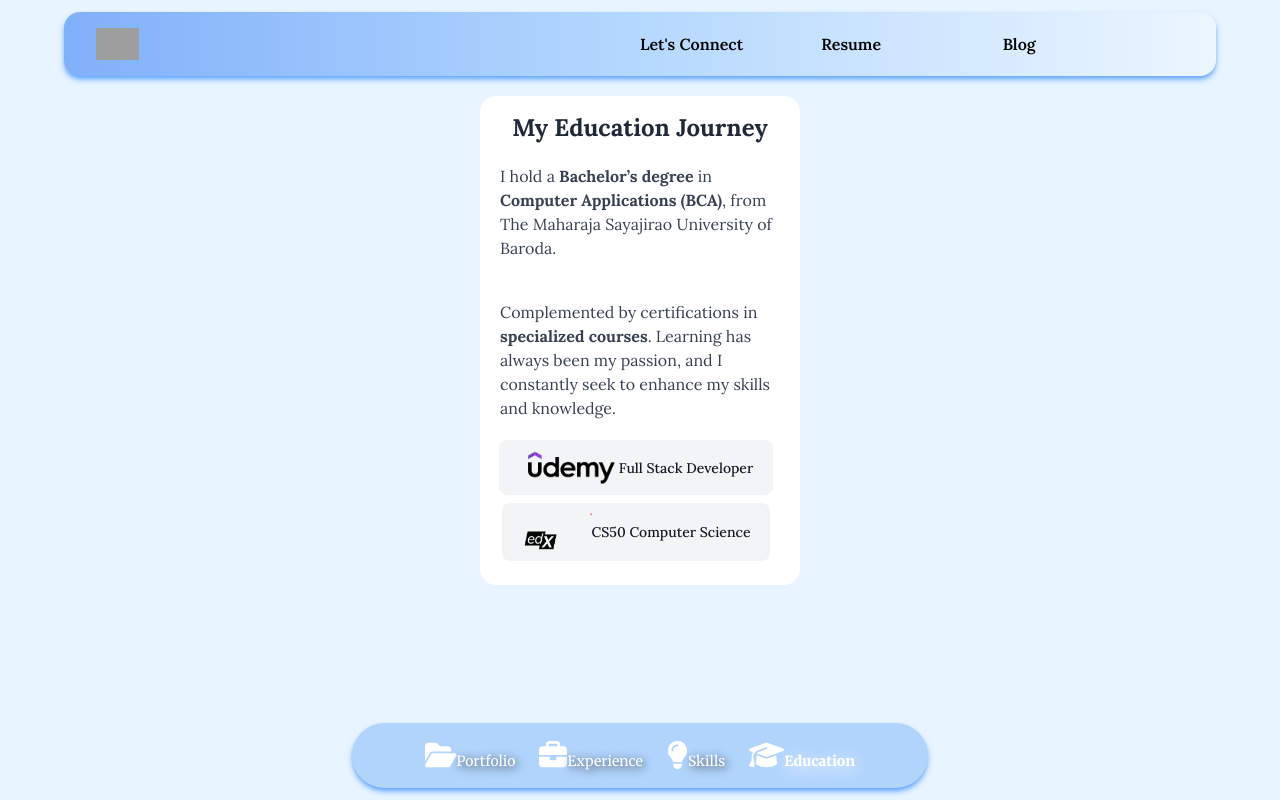
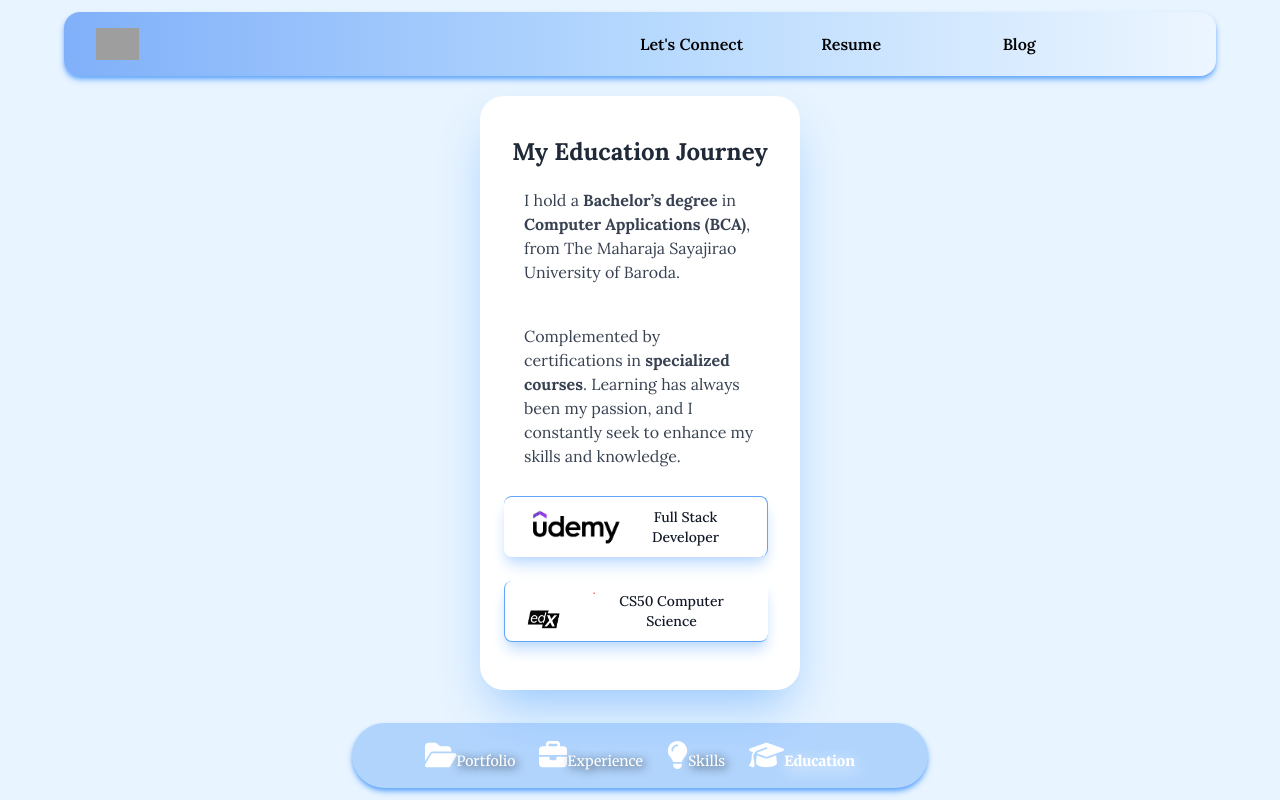
Before and after one commit to chaudhary-rishabh/rishabhc.in, a Next.js app: page /education in a window 1280 px wide. Built offline with nearby package versions, Linux system fonts and the light colour scheme; grey boxes are pictures that could not be loaded.

Commit message:
completed full basic dev

```diff
--- a/components/EducationContainer.tsx
+++ b/components/EducationContainer.tsx
@@ -3,7 +3,7 @@ import React from 'react'
 
 const EducationContainer = () => {
     return (
-        <div className='w-80 my-24 mx-auto bg-white rounded-2xl'>
+        <div className='w-80 mx-auto mt-24 gap-6 text-base border-blue-300 rounded-3xl shadow-2xl shadow-blue-300 bg-white p-6'>
             <section className="text-center mx-auto py-4">
                 <h1 className="text-2xl font-bold text-gray-800">My Education Journey</h1>
                 <p className="text-gray-700 max-w-xl mx-auto p-5 text-left">
@@ -13,11 +13,11 @@ const EducationContainer = () => {
                     Complemented by certifications in <b>specialized courses</b>.
                     Learning has always been my passion, and I constantly seek to enhance my skills and knowledge.
                 </p>
-                <button type="button" className="text-gray-900 bg-gray-100 hover:bg-gray-200 focus:ring-4 focus:outline-none focus:ring-gray-100 font-medium rounded-lg text-sm px-5 py-2.5 text-center inline-flex items-center dark:focus:ring-gray-500 me-2 mb-2">
+                <button type="button" className="text-gray-900 bg-white shadow-lg my-2 shadow-blue-200 border-t border-r border-blue-400 hover:bg-gray-200 focus:ring-4 focus:outline-none focus:ring-gray-100 font-medium rounded-lg text-sm px-5 py-2.5 text-center inline-flex items-center dark:focus:ring-gray-500 me-2 mb-2">
                     <Image src="/rishabh_udemy_course.png" alt="rishabh course udemy" width={100} height={100} />
                     Full Stack Developer
                 </button>
-                <button type="button" className="text-gray-900 bg-gray-100 hover:bg-gray-200 focus:ring-4 focus:outline-none focus:ring-gray-100 font-medium rounded-lg text-sm px-5 py-2.5 text-center inline-flex items-center dark:focus:ring-gray-500 me-2 mb-2">
+                <button type="button" className="text-gray-900 bg-white shadow-lg my-4 shadow-blue-200 hover:bg-gray-200 focus:ring-4 border-b border-l border-blue-400 focus:outline-none focus:ring-gray-100 font-medium rounded-lg text-sm px-5 py-2.5 text-center inline-flex items-center dark:focus:ring-gray-500 me-2 mb-2">
                     <Image src="/rishabh_edx_course.png" alt="rishabh course udemy" width={70} height={70} />
                     CS50 Computer Science
                 </button>
--- a/components/HomeAbout.tsx
+++ b/components/HomeAbout.tsx
@@ -3,7 +3,7 @@ import React from 'react'
 const HomeAbout = () => {
     return (
         <div className='w-80 mx-auto max-w-sm '>
-            <p>Hii, I am Rishabh Chaudhary, Software Developer Expert in Devops, Cloud AWS</p>
+            <p className='text-black font-bold text-base'>Hii, I am Rishabh, Software Developer Expert in Devops and Cloud</p>
             <p></p>
         </div>
     )
--- a/layouts/Header.tsx
+++ b/layouts/Header.tsx
@@ -21,7 +21,7 @@ export default function Header() {
                     </Link>
                 </div>
                 <div className="flex lg:flex-1">
-                    <Link href="/" className="-m-1.5 p-1.5 font-semibold hover:underline">
+                    <Link href="https://flowcv.com/resume/f1usckjdmt" className="-m-1.5 p-1.5 font-semibold hover:underline">
                         Resume
                     </Link>
                 </div>
```
